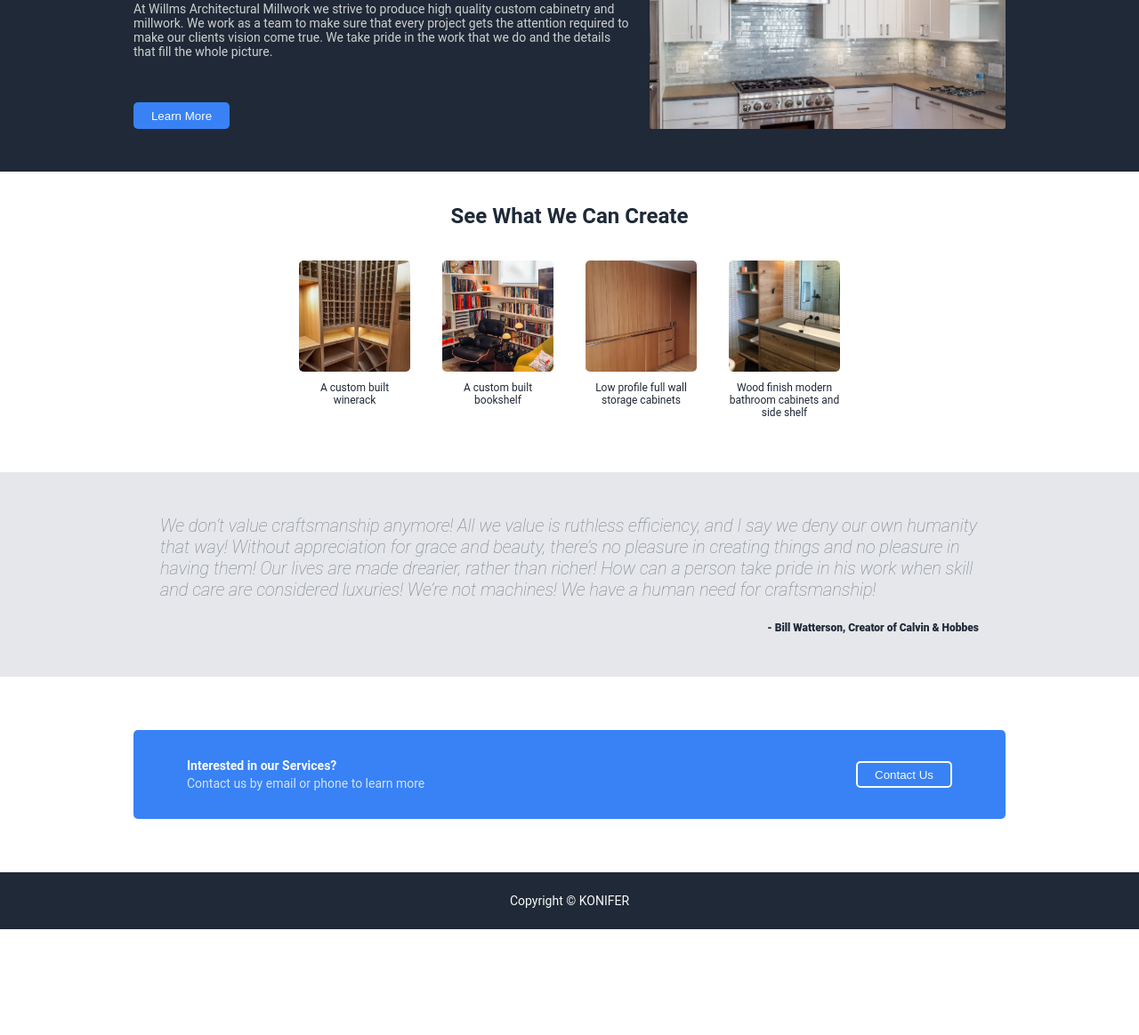
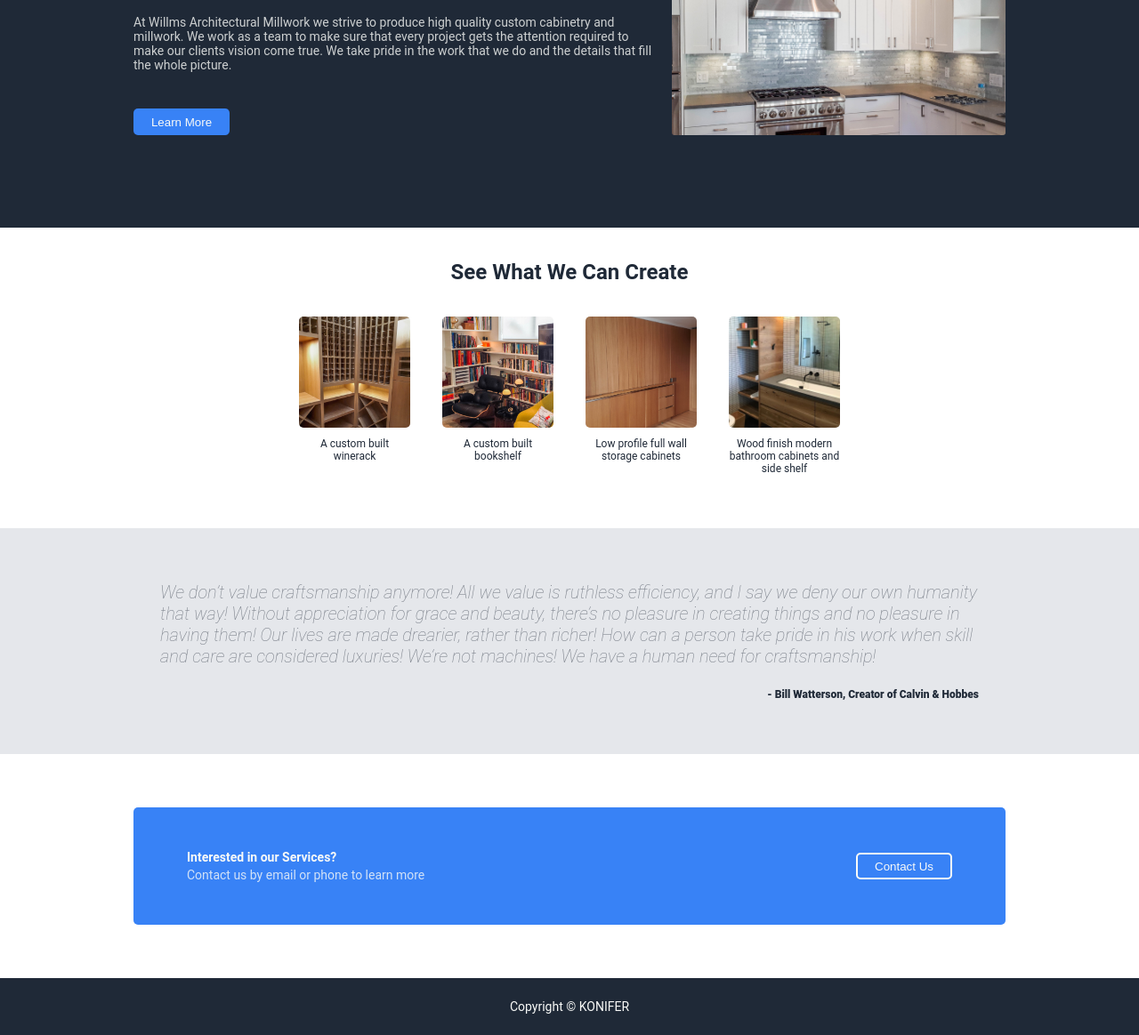
Before and after one commit to windharan/WAM, a plain HTML site: page index.html in a window 1280 px wide. Shown: the part 214-1378 px from the top of the page at 89% size. Before the commit the page ends 1259 px from the top, so only its background shows below. Drawn offline with Linux system fonts and the light colour scheme; a web font is replaced by a local one.

Commit message:
changed some sizing

```diff
--- a/index.html
+++ b/index.html
@@ -27,7 +27,7 @@
           the details that fill the whole picture.</div>
         <button class="learn">Learn More</button>
       </div>
-      <img class="banner-img" src="./img/kitchen.jpg" alt="Newly renovated kitchen cabinets" height=auto width=400px>
+      <img class="banner-img" src="./img/kitchen.jpg" alt="Newly renovated kitchen cabinets" height=250px width=375px>
     </div>
 
     <div class="info">
--- a/style.css
+++ b/style.css
@@ -52,13 +52,13 @@ button {
   background-color: #1F2937;
   display: flex;
   column-gap: 16px;
-  padding: 48px 150px;
+  padding: 72px 150px 104px;
   justify-content: space-between;
 
 }
 .banner-content {
-  min-height: 267px;
-  min-width: 250px;
+  min-height: 250px;
+  min-width: 275px;
   max-width: 600px;
   display: flex;
   flex-direction: column;
@@ -107,7 +107,7 @@ button {
 /* QUOTE */
 .quote {
   background-color: #E5E7EB;
-  padding: 48px 180px;
+  padding: 60px 180px;
   color: #1f293790;
   font-size: 20px;
   font-style: italic;
@@ -132,7 +132,7 @@ button {
   justify-content: space-between;
   align-items: center;
   margin: 60px 150px;
-  padding: 32px 60px;
+  padding: 48px 60px;
 }
 .contact-title {
   font-weight: bold;
```
